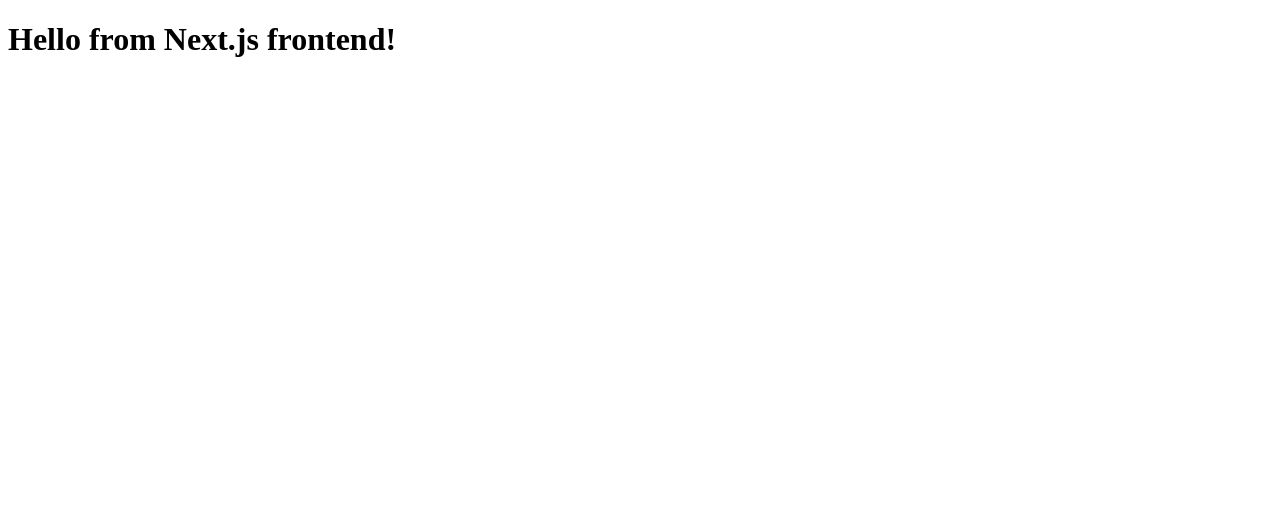
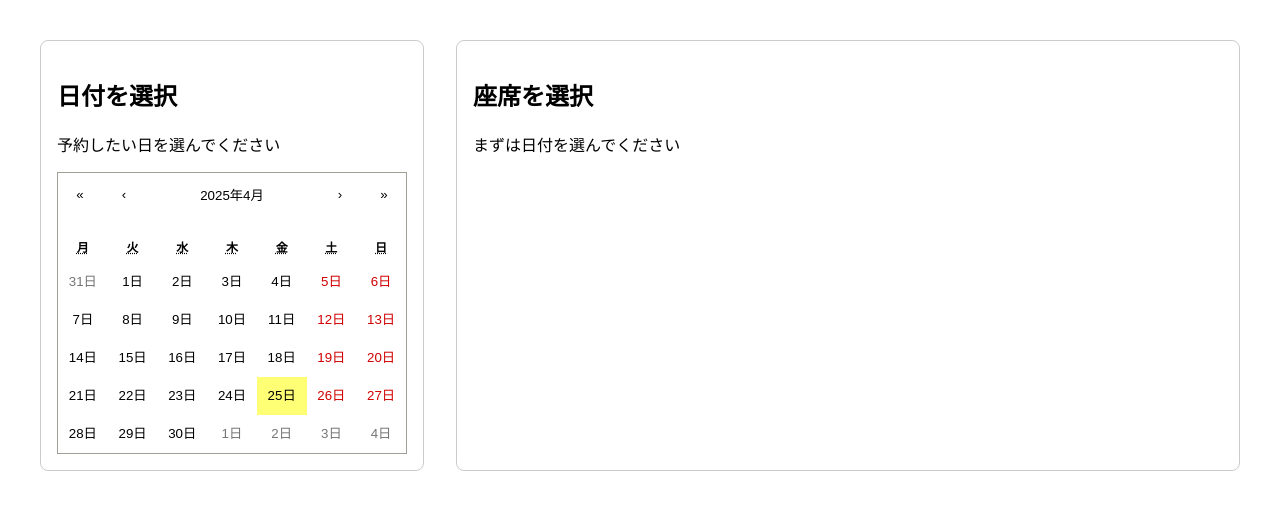
Before and after one commit to ko-tarou/Re-KIT, a Next.js app in the folder frontend/: page / in a window 1280 px wide. Shown: the top 510 px of the page. Built offline with nearby package versions, Linux system fonts and the light colour scheme.

Commit message:
add カレンダー追加

```diff
--- /dev/null
+++ b/frontend/components/CalendarSelector.tsx
@@ -0,0 +1,33 @@
+import * as React from 'react';
+import { useState } from 'react';
+import Calendar from 'react-calendar';
+import 'react-calendar/dist/Calendar.css';
+
+type Props = {
+  onDateSelect: (date: Date) => void;
+};
+
+const CalendarSelector: React.FC<Props> = ({ onDateSelect }) => {
+    const [selectedDate, setSelectedDate] = useState<Date | null>(null);
+
+
+    const handleChange = (date: Date) => {
+        setSelectedDate(date);
+        onDateSelect(date);
+    };
+
+    return (
+    <div style={{ padding: '1rem' }}>
+        <h2>日付を選択</h2>
+        <p>予約したい日を選んでください</p>
+        <Calendar
+            onChange={handleChange}
+            value={selectedDate}
+            locale="ja-JP"
+        />
+
+    </div>
+    );
+};
+
+export default CalendarSelector;
--- a/frontend/pages/index.js
+++ /dev/null
@@ -1,3 +0,0 @@
-export default function Home() {
-    return <h1>Hello from Next.js frontend!</h1>;
-}
--- /dev/null
+++ b/frontend/pages/index.tsx
@@ -0,0 +1,24 @@
+// pages/index.tsx
+import React, { useState } from 'react';
+import CalendarSelector from '../components/CalendarSelector';
+
+export default function Home() {
+  const [selectedDate, setSelectedDate] = useState<Date | null>(null);
+
+  return (
+    <main style={{ display: 'flex', padding: '2rem', gap: '2rem' }}>
+      <div style={{ flex: 1, border: '1px solid #ccc', borderRadius: '8px' }}>
+        <CalendarSelector onDateSelect={setSelectedDate} />
+      </div>
+
+      <div style={{ flex: 2, border: '1px solid #ccc', borderRadius: '8px', padding: '1rem' }}>
+        <h2>座席を選択</h2>
+        <p>
+          {selectedDate
+            ? `${selectedDate.toLocaleDateString()} の座席を選択してください`
+            : 'まずは日付を選んでください'}
+        </p>
+      </div>
+    </main>
+  );
+}
```
Also changed, not shown: frontend/package.json (+6 -1 lines), frontend/tsconfig.json (added, +29 -0 lines), frontend/next-env.d.ts (added), 1 other file (tests, documents, lock files or other folders).
